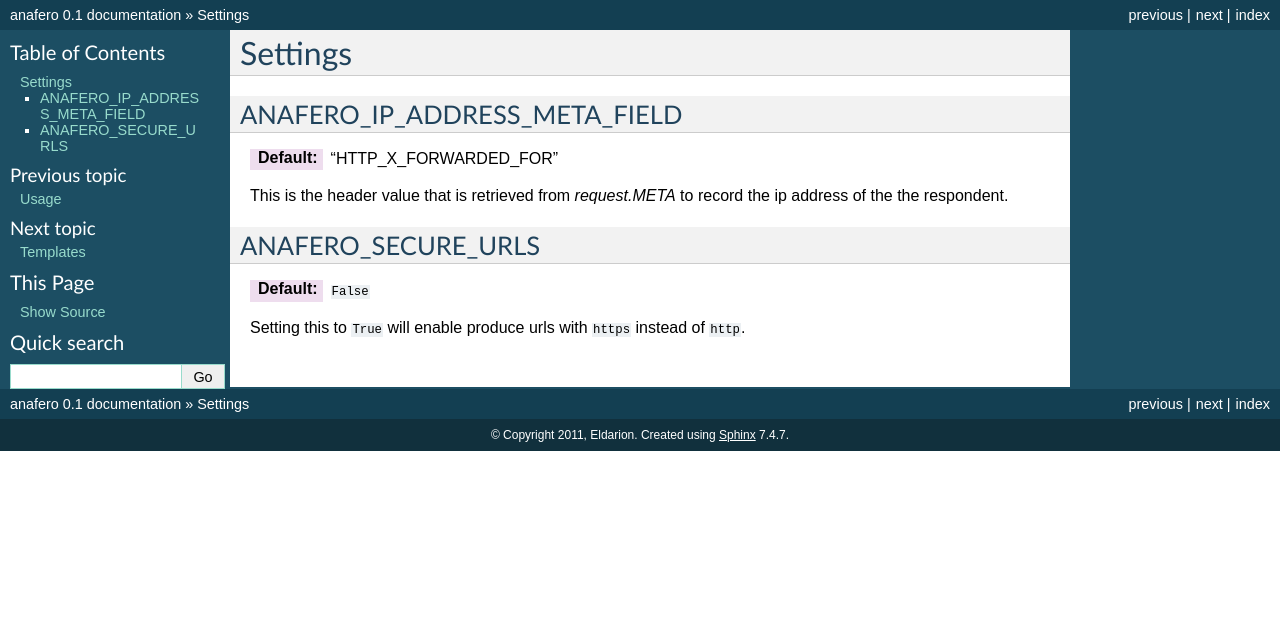
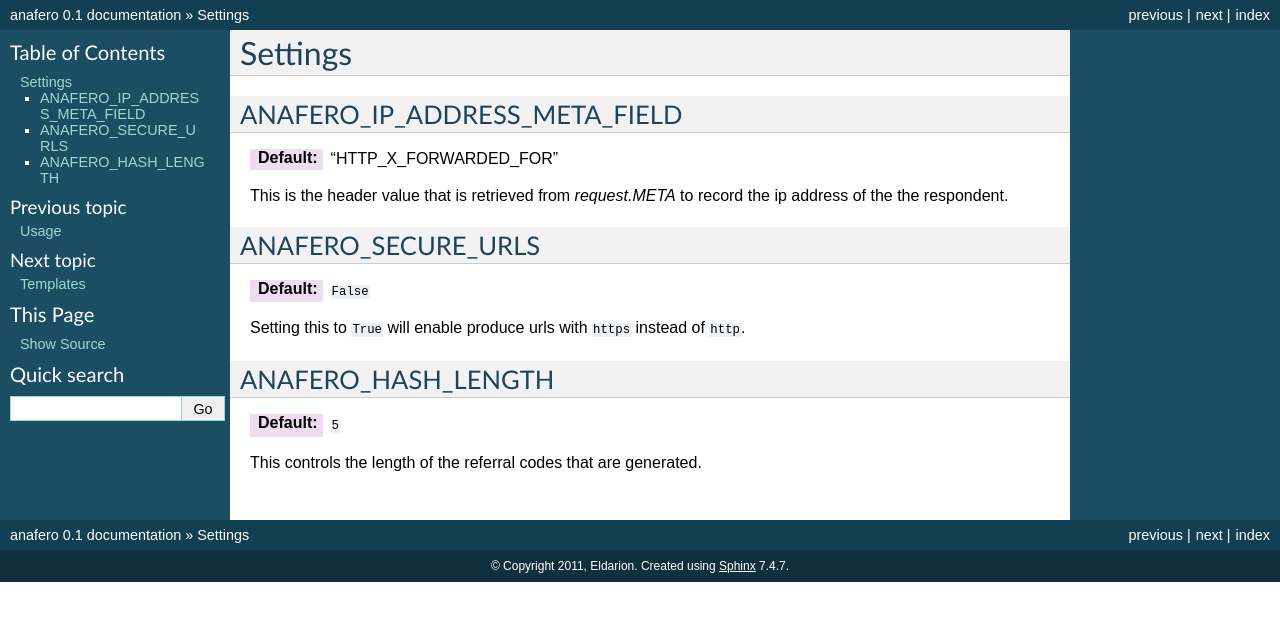
Before and after one commit to pinax/pinax-referrals, a Sphinx documentation site: the page built from docs/settings.rst, in a window 1280 px wide. Shown: the top 621 px of the page. Built offline with Sphinx 7.4.7, drawn with Linux system fonts in a browser that asks for light colours; pages that are not in the unit, such as notebooks, are missing from menus.

Commit message:
Add missing settings documentation

```diff
--- a/docs/settings.rst
+++ b/docs/settings.rst
@@ -21,3 +21,11 @@ ANAFERO_SECURE_URLS
 
 Setting this to ``True`` will enable produce urls with ``https`` instead
 of ``http``.
+
+
+ANAFERO_HASH_LENGTH
+^^^^^^^^^^^^^^^^^^^
+
+:Default: ``5``
+
+This controls the length of the referral codes that are generated.
```
